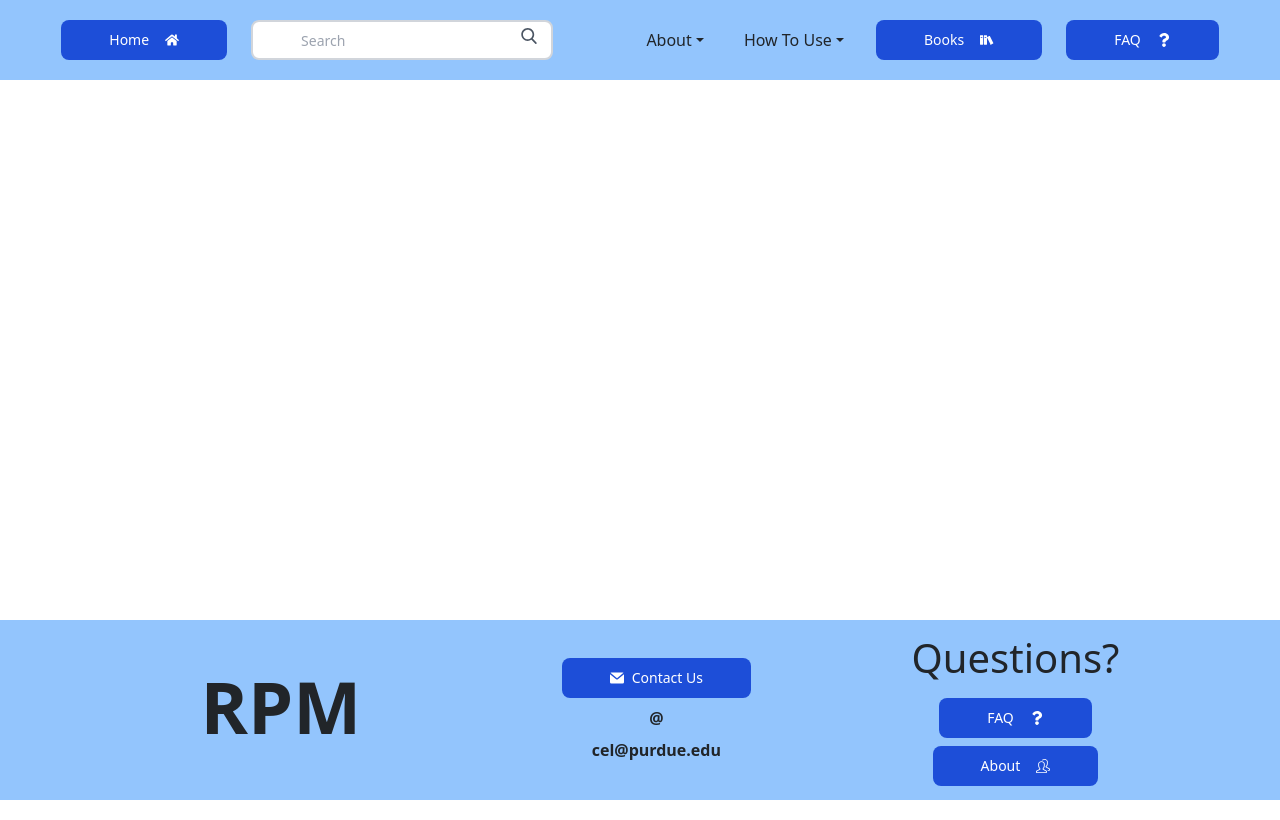
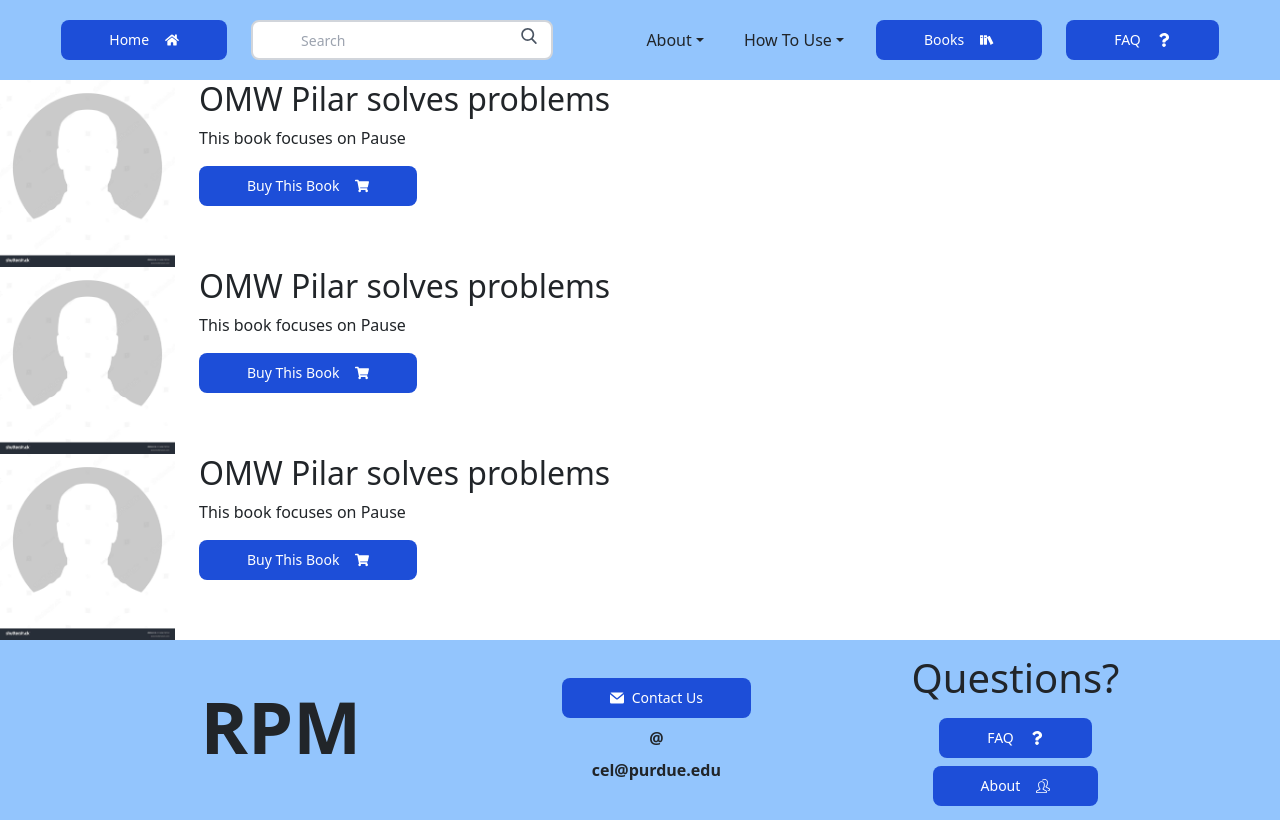
Before and after one commit to JNicho206/RPM, a React (Vite) app in the folder client/: page /books in a window 1280 px wide. Built offline with nearby package versions, Linux system fonts and the light colour scheme.

Commit message:
Pre-content implementation

```diff
--- a/client/src/components/BookEntry.tsx
+++ b/client/src/components/BookEntry.tsx
@@ -1,16 +1,32 @@
 import React from "react";
-
+import { RouteButton } from "./RouteButton";
+import { FaShoppingCart } from "react-icons/fa";
+import defaultImg from "../assets/data/books/images/bookDefault.jpg";
 
 export interface BookEntryProps {
     title: string,
     description: string,
-
+    img?: string,
+    link: string
 };
 
-export const BookEntry: React.FC<BookEntryProps> = ({}) => {
+export const BookEntry: React.FC<BookEntryProps> = ({title, description, img, link}) => {
+
+    const imgClass = "w-[175px] h-auto";
 
     return (
-        <>
-        </>
+        <div className="flex gap-4">
+            {img ?
+                <img className={imgClass} src={img}></img>
+                :
+                <img className={imgClass} src={defaultImg}></img>
+            }
+
+            <div>
+                <h2>{title}</h2>
+                <p>{description}</p>
+                <RouteButton title="Buy This Book" route={link} Icon={FaShoppingCart} external={true}></RouteButton>
+            </div>
+        </div>
     )
 }
```
